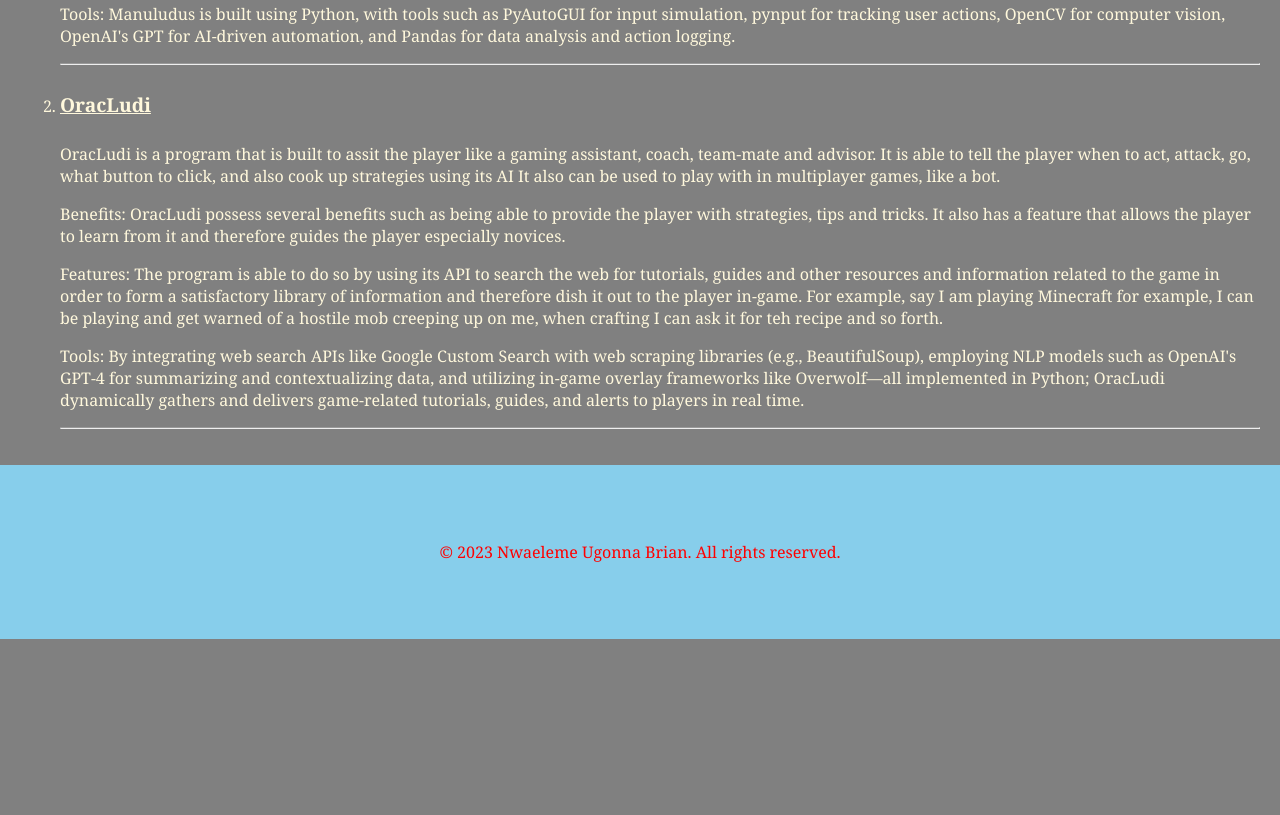
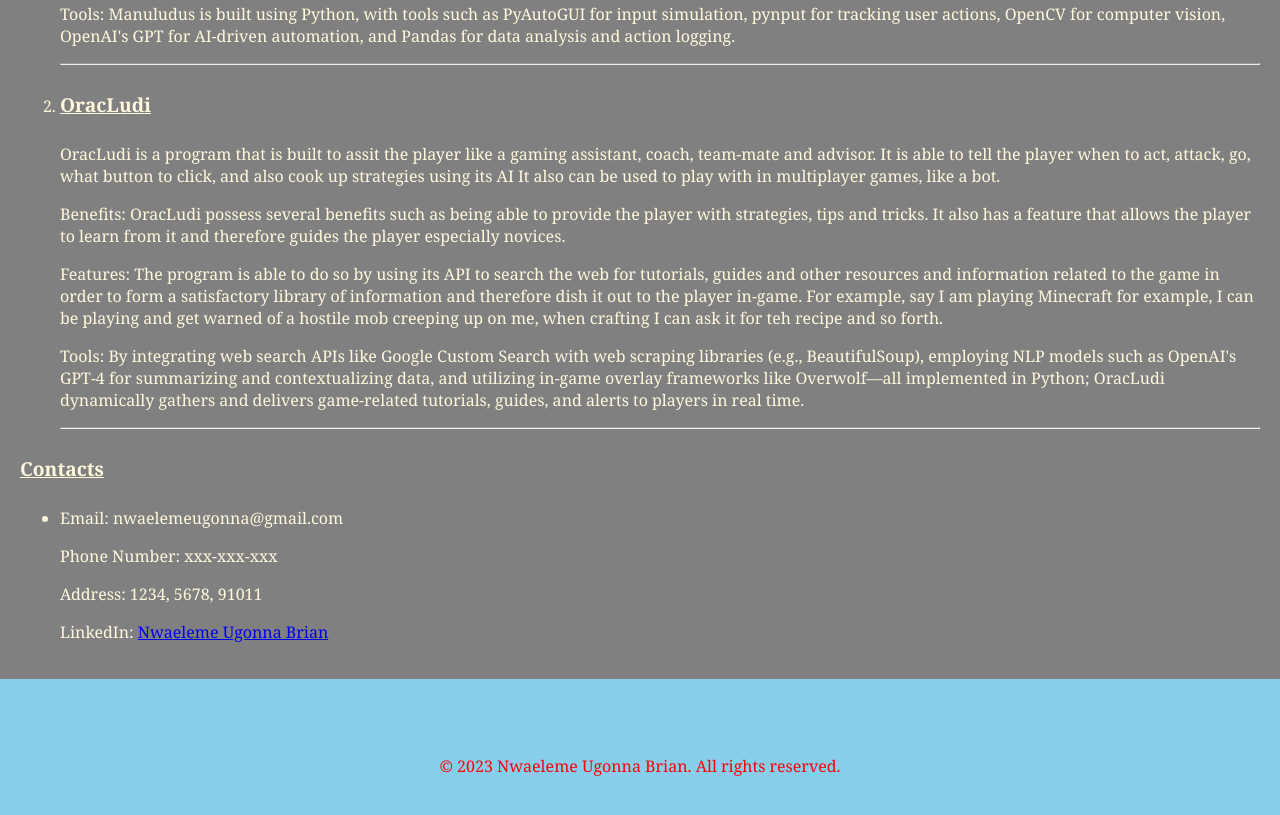
Before and after one commit to NitroBeast76/CSS-Brian-Nwaeleme, a plain HTML site: page CSS-Practice.html in a window 1280 px wide. Shown: the part 735-1550 px from the top of the page. Before the commit the page ends 1374 px from the top, so only its background shows below. Drawn offline with Linux system fonts and the light colour scheme.

Commit message:
Update CSS-Practice.html

```diff
--- a/CSS-Practice.html
+++ b/CSS-Practice.html
@@ -37,6 +37,15 @@
                 <p>Tools: By integrating web search APIs like Google Custom Search with web scraping libraries (e.g., BeautifulSoup), employing NLP models such as OpenAI's GPT-4 for summarizing and contextualizing data, and utilizing in-game overlay frameworks like Overwolf—all implemented in Python; OracLudi  dynamically gathers and delivers game-related tutorials, guides, and alerts to players in real time.</p>
             </li><hr>
         </ol>
+        <h4><b><u>Contacts</u></b></h4>
+        <ul>
+            <li>
+                <p>Email: nwaelemeugonna@gmail.com</p>
+                <p>Phone Number: xxx-xxx-xxx</p>
+                <p>Address: 1234, 5678, 91011</p>
+                <p>LinkedIn: <a href="https://www.linkedin.com/in/nwaelemeugonna">Nwaeleme Ugonna Brian</a></p>
+            </li>
+        </ul>
     </main>
 
     <footer>
```
